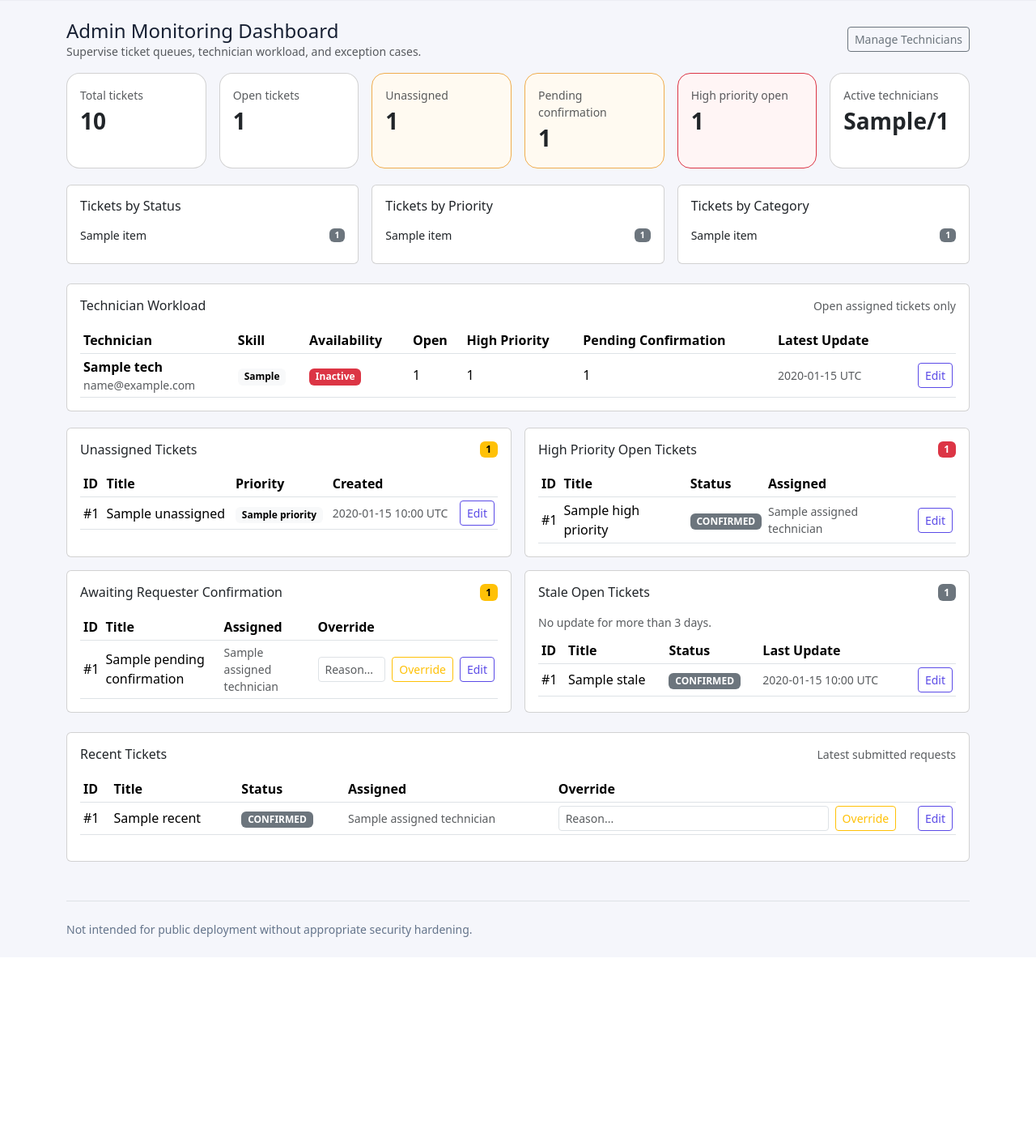
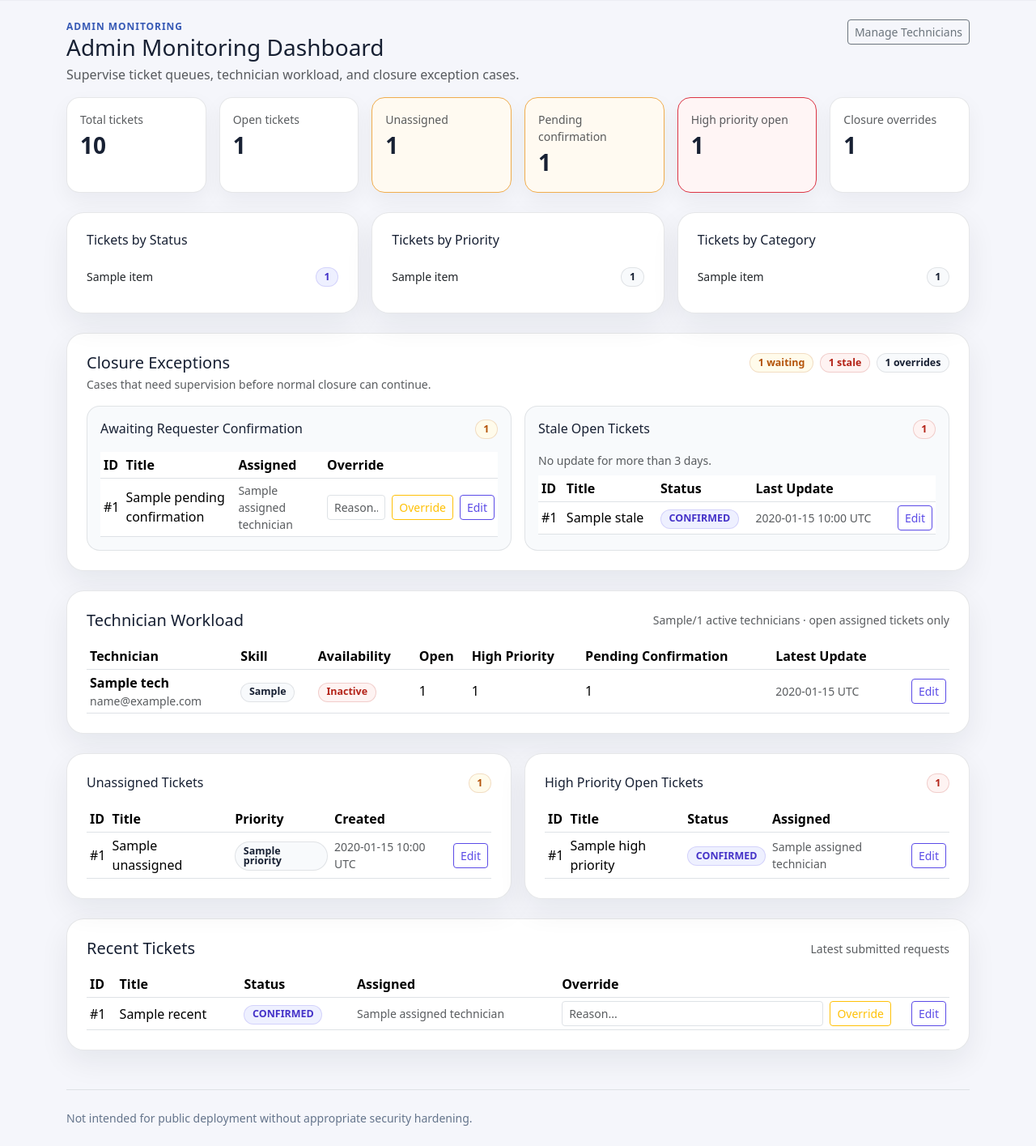
Before and after one commit to justin8ty/it-ticketer, a Flask app: template web/templates/admin_dashboard.html in a window 1280 px wide. Shown: the part 57-1472 px from the top of the page at 81% size. Before the commit the page ends 1214 px from the top, so only its background shows below. Run offline with Flask 3, Linux system fonts and the light colour scheme; the template is opened without the code that fills it: most values are stand-ins (such as "Sample title", 1, 10 or a date in 2020); parts of the project's set-up code (start-up, migrations or seed data) failed here and were passed over.

Commit message:
Redesign Admin Dashboard With Panel Layout

```diff
--- a/web/templates/admin_dashboard.html
+++ b/web/templates/admin_dashboard.html
@@ -1,75 +1,63 @@
 {% extends "base.html" %}
 {% block content %}
-<div class="d-flex justify-content-between align-items-center mb-3">
+<div class="page-header">
   <div>
-    <h1 class="h4 mb-0">Admin Monitoring Dashboard</h1>
-    <div class="text-muted small">Supervise ticket queues, technician workload, and exception cases.</div>
+    <div class="home-eyebrow">Admin monitoring</div>
+    <h1 class="h3 mb-1">Admin Monitoring Dashboard</h1>
+    <p class="text-muted mb-0">Supervise ticket queues, technician workload, and closure exception cases.</p>
   </div>
   <a class="btn btn-outline-secondary btn-sm" href="{{ url_for('admin_technicians') }}">Manage Technicians</a>
 </div>
 
-<div class="row g-3 admin-metric-grid">
+<div class="row g-3 admin-metric-grid mb-4">
   <div class="col-md-6 col-xl-2">
-    <div class="card h-100 admin-metric-card">
-      <div class="card-body">
+    <div class="metric-card h-100 p-3">
       <div class="text-muted small">Total tickets</div>
       <div class="fs-3 fw-semibold">{{ total }}</div>
     </div>
   </div>
-  </div>
   <div class="col-md-6 col-xl-2">
-    <div class="card h-100 admin-metric-card">
-      <div class="card-body">
+    <div class="metric-card h-100 p-3">
       <div class="text-muted small">Open tickets</div>
       <div class="fs-3 fw-semibold">{{ open_count }}</div>
     </div>
   </div>
-  </div>
   <div class="col-md-6 col-xl-2">
-    <div class="card h-100 admin-metric-card metric-alert">
-      <div class="card-body">
+    <div class="metric-card h-100 p-3 admin-metric-card metric-alert">
       <div class="text-muted small">Unassigned</div>
       <div class="fs-3 fw-semibold">{{ unassigned_count }}</div>
     </div>
   </div>
-  </div>
   <div class="col-md-6 col-xl-2">
-    <div class="card h-100 admin-metric-card metric-alert">
-      <div class="card-body">
+    <div class="metric-card h-100 p-3 admin-metric-card metric-alert">
       <div class="text-muted small">Pending confirmation</div>
       <div class="fs-3 fw-semibold">{{ pending_confirmation_count }}</div>
     </div>
   </div>
-  </div>
   <div class="col-md-6 col-xl-2">
-    <div class="card h-100 admin-metric-card metric-warning">
-      <div class="card-body">
+    <div class="metric-card h-100 p-3 admin-metric-card metric-warning">
       <div class="text-muted small">High priority open</div>
       <div class="fs-3 fw-semibold">{{ high_priority_count }}</div>
     </div>
   </div>
-  </div>
   <div class="col-md-6 col-xl-2">
-    <div class="card h-100 admin-metric-card">
-      <div class="card-body">
-        <div class="text-muted small">Active technicians</div>
-        <div class="fs-3 fw-semibold">{{ active_technicians }}/{{ techs|length }}</div>
-      </div>
+    <div class="metric-card h-100 p-3">
+      <div class="text-muted small">Closure overrides</div>
+      <div class="fs-3 fw-semibold">{{ override_count }}</div>
     </div>
   </div>
 </div>
 
-<div class="row g-3 mt-1">
+<div class="row g-3 mb-4">
   <div class="col-lg-4">
-    <div class="card h-100">
-      <div class="card-body">
-        <h2 class="h6">Tickets by Status</h2>
+    <div class="panel h-100">
+      <h2 class="h6 mb-3">Tickets by Status</h2>
       {% if status_breakdown %}
         <div class="list-group list-group-flush small">
           {% for item in status_breakdown %}
-              <div class="list-group-item px-0 d-flex justify-content-between align-items-center">
+            <div class="list-group-item px-0 d-flex justify-content-between align-items-center bg-transparent">
               <span>{{ item.label }}</span>
-                <span class="badge text-bg-secondary">{{ item.count }}</span>
+              <span class="status-chip primary">{{ item.count }}</span>
             </div>
           {% endfor %}
         </div>
@@ -78,18 +66,16 @@
       {% endif %}
     </div>
   </div>
-  </div>
 
   <div class="col-lg-4">
-    <div class="card h-100">
-      <div class="card-body">
-        <h2 class="h6">Tickets by Priority</h2>
+    <div class="panel h-100">
+      <h2 class="h6 mb-3">Tickets by Priority</h2>
       {% if priority_breakdown %}
         <div class="list-group list-group-flush small">
           {% for item in priority_breakdown %}
-              <div class="list-group-item px-0 d-flex justify-content-between align-items-center">
+            <div class="list-group-item px-0 d-flex justify-content-between align-items-center bg-transparent">
               <span>{{ item.label }}</span>
-                <span class="badge text-bg-secondary">{{ item.count }}</span>
+              <span class="status-chip">{{ item.count }}</span>
             </div>
           {% endfor %}
         </div>
@@ -98,18 +84,16 @@
       {% endif %}
     </div>
   </div>
-  </div>
 
   <div class="col-lg-4">
-    <div class="card h-100">
-      <div class="card-body">
-        <h2 class="h6">Tickets by Category</h2>
+    <div class="panel h-100">
+      <h2 class="h6 mb-3">Tickets by Category</h2>
       {% if category_breakdown %}
         <div class="list-group list-group-flush small">
           {% for item in category_breakdown %}
-              <div class="list-group-item px-0 d-flex justify-content-between align-items-center">
+            <div class="list-group-item px-0 d-flex justify-content-between align-items-center bg-transparent">
               <span>{{ item.label }}</span>
-                <span class="badge text-bg-secondary">{{ item.count }}</span>
+              <span class="status-chip">{{ item.count }}</span>
             </div>
           {% endfor %}
         </div>
@@ -119,162 +103,31 @@
     </div>
   </div>
 </div>
+
+<div class="panel mb-4">
+  <div class="d-flex justify-content-between align-items-start gap-3 mb-3 flex-wrap">
+    <div>
+      <h2 class="h5 mb-1">Closure Exceptions</h2>
+      <p class="text-muted small mb-0">Cases that need supervision before normal closure can continue.</p>
     </div>
-
-<div class="card mt-4">
-  <div class="card-body">
-    <div class="d-flex justify-content-between align-items-center mb-3">
-      <h2 class="h6 mb-0">Technician Workload</h2>
-      <div class="text-muted small">Open assigned tickets only</div>
-    </div>
-    {% if technician_workload %}
-      <div class="table-responsive">
-        <table class="table table-sm align-middle mb-0">
-          <thead>
-            <tr>
-              <th>Technician</th>
-              <th>Skill</th>
-              <th>Availability</th>
-              <th>Open</th>
-              <th>High Priority</th>
-              <th>Pending Confirmation</th>
-              <th>Latest Update</th>
-              <th></th>
-            </tr>
-          </thead>
-          <tbody>
-            {% for item in technician_workload %}
-              <tr>
-                <td>
-                  <div class="fw-semibold">{{ item.tech.name }}</div>
-                  <div class="text-muted small">{{ item.tech.email }}</div>
-                </td>
-                <td><span class="badge text-bg-light">{{ item.tech.skill_group }}</span></td>
-                <td>
-                  {% if item.tech.is_active %}
-                    <span class="badge text-bg-success">{{ item.tech.availability }}</span>
-                  {% else %}
-                    <span class="badge text-bg-danger">Inactive</span>
-                  {% endif %}
-                </td>
-                <td>{{ item.open_count }}</td>
-                <td>{{ item.high_priority_count }}</td>
-                <td>{{ item.pending_confirmation_count }}</td>
-                <td class="text-muted small">
-                  {% if item.latest_update %}{{ item.latest_update.strftime("%Y-%m-%d %H:%M") }} UTC{% else %}—{% endif %}
-                </td>
-                <td class="text-end">
-                  <a class="btn btn-sm btn-outline-primary" href="{{ url_for('admin_edit_technician', tech_id=item.tech.id) }}">Edit</a>
-                </td>
-              </tr>
-            {% endfor %}
-          </tbody>
-        </table>
-      </div>
-    {% else %}
-      <div class="text-muted small">No technicians available.</div>
-    {% endif %}
+    <div class="d-flex gap-2 flex-wrap">
+      <span class="status-chip warning">{{ pending_confirmation_count }} waiting</span>
+      <span class="status-chip danger">{{ stale_count }} stale</span>
+      <span class="status-chip">{{ override_count }} overrides</span>
     </div>
   </div>
 
-<div class="row g-3 mt-1">
+  <div class="row g-3">
     <div class="col-xl-6">
-    <div class="card h-100">
-      <div class="card-body">
+      <div class="verification-step h-100">
         <div class="d-flex justify-content-between align-items-center mb-3">
-          <h2 class="h6 mb-0">Unassigned Tickets</h2>
-          <span class="badge text-bg-warning">{{ unassigned_count }}</span>
-        </div>
-        {% if recent_unassigned %}
-          <div class="table-responsive">
-            <table class="table table-sm align-middle mb-0">
-              <thead>
-                <tr>
-                  <th>ID</th>
-                  <th>Title</th>
-                  <th>Priority</th>
-                  <th>Created</th>
-                  <th></th>
-                </tr>
-              </thead>
-              <tbody>
-                {% for t in recent_unassigned %}
-                  <tr>
-                    <td>#{{ t.id }}</td>
-                    <td>{{ t.issue_title }}</td>
-                    <td><span class="badge text-bg-light">{{ t.priority }}</span></td>
-                    <td class="text-muted small">{{ t.created_at.strftime("%Y-%m-%d %H:%M") }} UTC</td>
-                    <td class="text-end"><a class="btn btn-sm btn-outline-primary" href="{{ url_for('admin_edit_ticket', ticket_id=t.id) }}">Edit</a></td>
-                  </tr>
-                {% endfor %}
-              </tbody>
-            </table>
-          </div>
-        {% else %}
-          <div class="text-muted small">No unassigned open tickets.</div>
-        {% endif %}
-      </div>
-    </div>
-  </div>
-
-  <div class="col-xl-6">
-    <div class="card h-100">
-      <div class="card-body">
-        <div class="d-flex justify-content-between align-items-center mb-3">
-          <h2 class="h6 mb-0">High Priority Open Tickets</h2>
-          <span class="badge text-bg-danger">{{ high_priority_count }}</span>
-        </div>
-        {% if recent_high_priority %}
-          <div class="table-responsive">
-            <table class="table table-sm align-middle mb-0">
-              <thead>
-                <tr>
-                  <th>ID</th>
-                  <th>Title</th>
-                  <th>Status</th>
-                  <th>Assigned</th>
-                  <th></th>
-                </tr>
-              </thead>
-              <tbody>
-                {% for t in recent_high_priority %}
-                  <tr>
-                    <td>#{{ t.id }}</td>
-                    <td>{{ t.issue_title }}</td>
-                    <td><span class="badge text-bg-secondary">{{ t.status }}</span></td>
-                    <td class="text-muted small">{% if t.assigned_technician %}{{ t.assigned_technician.name }}{% else %}Unassigned{% endif %}</td>
-                    <td class="text-end"><a class="btn btn-sm btn-outline-primary" href="{{ url_for('admin_edit_ticket', ticket_id=t.id) }}">Edit</a></td>
-                  </tr>
-                {% endfor %}
-              </tbody>
-            </table>
-          </div>
-        {% else %}
-          <div class="text-muted small">No high priority open tickets.</div>
-        {% endif %}
-      </div>
-    </div>
-  </div>
-
-  <div class="col-xl-6">
-    <div class="card h-100">
-      <div class="card-body">
-        <div class="d-flex justify-content-between align-items-center mb-3">
-          <h2 class="h6 mb-0">Awaiting Requester Confirmation</h2>
-          <span class="badge text-bg-warning">{{ pending_confirmation_count }}</span>
+          <h3 class="h6 mb-0">Awaiting Requester Confirmation</h3>
+          <span class="status-chip warning">{{ pending_confirmation_count }}</span>
         </div>
         {% if recent_pending_confirmation %}
           <div class="table-responsive">
             <table class="table table-sm align-middle mb-0">
-              <thead>
-                <tr>
-                  <th>ID</th>
-                  <th>Title</th>
-                  <th>Assigned</th>
-                  <th>Override</th>
-                  <th></th>
-                </tr>
-              </thead>
+              <thead><tr><th>ID</th><th>Title</th><th>Assigned</th><th>Override</th><th></th></tr></thead>
               <tbody>
                 {% for t in recent_pending_confirmation %}
                   <tr>
@@ -283,9 +136,9 @@
                     <td class="text-muted small">{% if t.assigned_technician %}{{ t.assigned_technician.name }}{% else %}Unassigned{% endif %}</td>
                     <td>
                       {% if t.closure_override %}
-                        <span class="badge text-bg-warning">Enabled</span>
+                        <span class="status-chip warning">Enabled</span>
                       {% else %}
-                        <form class="d-flex gap-2 justify-content-end" method="post" action="{{ url_for('admin_override', ticket_id=t.id) }}">
+                        <form class="d-flex gap-2" method="post" action="{{ url_for('admin_override', ticket_id=t.id) }}">
                           <input class="form-control form-control-sm" name="reason" placeholder="Reason..." required>
                           <button class="btn btn-sm btn-outline-warning" type="submit">Override</button>
                         </form>
@@ -302,34 +155,24 @@
         {% endif %}
       </div>
     </div>
-  </div>
 
     <div class="col-xl-6">
-    <div class="card h-100">
-      <div class="card-body">
+      <div class="verification-step h-100">
         <div class="d-flex justify-content-between align-items-center mb-3">
-          <h2 class="h6 mb-0">Stale Open Tickets</h2>
-          <span class="badge text-bg-secondary">{{ stale_count }}</span>
+          <h3 class="h6 mb-0">Stale Open Tickets</h3>
+          <span class="status-chip danger">{{ stale_count }}</span>
         </div>
         <div class="text-muted small mb-2">No update for more than 3 days.</div>
         {% if recent_stale %}
           <div class="table-responsive">
             <table class="table table-sm align-middle mb-0">
-              <thead>
-                <tr>
-                  <th>ID</th>
-                  <th>Title</th>
-                  <th>Status</th>
-                  <th>Last Update</th>
-                  <th></th>
-                </tr>
-              </thead>
+              <thead><tr><th>ID</th><th>Title</th><th>Status</th><th>Last Update</th><th></th></tr></thead>
               <tbody>
                 {% for t in recent_stale %}
                   <tr>
                     <td>#{{ t.id }}</td>
                     <td>{{ t.issue_title }}</td>
-                    <td><span class="badge text-bg-secondary">{{ t.status }}</span></td>
+                    <td><span class="status-chip primary">{{ t.status }}</span></td>
                     <td class="text-muted small">{{ t.updated_at.strftime("%Y-%m-%d %H:%M") }} UTC</td>
                     <td class="text-end"><a class="btn btn-sm btn-outline-primary" href="{{ url_for('admin_edit_ticket', ticket_id=t.id) }}">Edit</a></td>
                   </tr>
@@ -345,37 +188,117 @@
   </div>
 </div>
 
-<div class="card mt-4">
-  <div class="card-body">
+<div class="panel mb-4">
+  <div class="d-flex justify-content-between align-items-center mb-3 flex-wrap gap-2">
+    <h2 class="h5 mb-0">Technician Workload</h2>
+    <div class="text-muted small">{{ active_technicians }}/{{ techs|length }} active technicians · open assigned tickets only</div>
+  </div>
+  {% if technician_workload %}
+    <div class="table-responsive">
+      <table class="table table-sm align-middle mb-0">
+        <thead>
+          <tr><th>Technician</th><th>Skill</th><th>Availability</th><th>Open</th><th>High Priority</th><th>Pending Confirmation</th><th>Latest Update</th><th></th></tr>
+        </thead>
+        <tbody>
+          {% for item in technician_workload %}
+            <tr>
+              <td><div class="fw-semibold">{{ item.tech.name }}</div><div class="text-muted small">{{ item.tech.email }}</div></td>
+              <td><span class="status-chip">{{ item.tech.skill_group }}</span></td>
+              <td>{% if item.tech.is_active %}<span class="status-chip success">{{ item.tech.availability }}</span>{% else %}<span class="status-chip danger">Inactive</span>{% endif %}</td>
+              <td>{{ item.open_count }}</td>
+              <td>{{ item.high_priority_count }}</td>
+              <td>{{ item.pending_confirmation_count }}</td>
+              <td class="text-muted small">{% if item.latest_update %}{{ item.latest_update.strftime("%Y-%m-%d %H:%M") }} UTC{% else %}—{% endif %}</td>
+              <td class="text-end"><a class="btn btn-sm btn-outline-primary" href="{{ url_for('admin_edit_technician', tech_id=item.tech.id) }}">Edit</a></td>
+            </tr>
+          {% endfor %}
+        </tbody>
+      </table>
+    </div>
+  {% else %}
+    <div class="text-muted small">No technicians available.</div>
+  {% endif %}
+</div>
+
+<div class="row g-3 mb-4">
+  <div class="col-xl-6">
+    <div class="panel h-100">
       <div class="d-flex justify-content-between align-items-center mb-3">
-      <h2 class="h6 mb-0">Recent Tickets</h2>
+        <h2 class="h6 mb-0">Unassigned Tickets</h2>
+        <span class="status-chip warning">{{ unassigned_count }}</span>
+      </div>
+      {% if recent_unassigned %}
+        <div class="table-responsive">
+          <table class="table table-sm align-middle mb-0">
+            <thead><tr><th>ID</th><th>Title</th><th>Priority</th><th>Created</th><th></th></tr></thead>
+            <tbody>
+              {% for t in recent_unassigned %}
+                <tr>
+                  <td>#{{ t.id }}</td>
+                  <td>{{ t.issue_title }}</td>
+                  <td><span class="status-chip">{{ t.priority }}</span></td>
+                  <td class="text-muted small">{{ t.created_at.strftime("%Y-%m-%d %H:%M") }} UTC</td>
+                  <td class="text-end"><a class="btn btn-sm btn-outline-primary" href="{{ url_for('admin_edit_ticket', ticket_id=t.id) }}">Edit</a></td>
+                </tr>
+              {% endfor %}
+            </tbody>
+          </table>
+        </div>
+      {% else %}
+        <div class="text-muted small">No unassigned open tickets.</div>
+      {% endif %}
+    </div>
+  </div>
+
+  <div class="col-xl-6">
+    <div class="panel h-100">
+      <div class="d-flex justify-content-between align-items-center mb-3">
+        <h2 class="h6 mb-0">High Priority Open Tickets</h2>
+        <span class="status-chip danger">{{ high_priority_count }}</span>
+      </div>
+      {% if recent_high_priority %}
+        <div class="table-responsive">
+          <table class="table table-sm align-middle mb-0">
+            <thead><tr><th>ID</th><th>Title</th><th>Status</th><th>Assigned</th><th></th></tr></thead>
+            <tbody>
+              {% for t in recent_high_priority %}
+                <tr>
+                  <td>#{{ t.id }}</td>
+                  <td>{{ t.issue_title }}</td>
+                  <td><span class="status-chip primary">{{ t.status }}</span></td>
+                  <td class="text-muted small">{% if t.assigned_technician %}{{ t.assigned_technician.name }}{% else %}Unassigned{% endif %}</td>
+                  <td class="text-end"><a class="btn btn-sm btn-outline-primary" href="{{ url_for('admin_edit_ticket', ticket_id=t.id) }}">Edit</a></td>
+                </tr>
+              {% endfor %}
+            </tbody>
+          </table>
+        </div>
+      {% else %}
+        <div class="text-muted small">No high priority open tickets.</div>
+      {% endif %}
+    </div>
+  </div>
+</div>
+
+<div class="panel">
+  <div class="d-flex justify-content-between align-items-center mb-3 flex-wrap gap-2">
+    <h2 class="h5 mb-0">Recent Tickets</h2>
     <div class="text-muted small">Latest submitted requests</div>
   </div>
   {% if recent %}
     <div class="table-responsive">
-        <table class="table table-sm align-middle">
-          <thead>
-            <tr>
-              <th>ID</th>
-              <th>Title</th>
-              <th>Status</th>
-              <th>Assigned</th>
-              <th>Override</th>
-              <th></th>
-            </tr>
-          </thead>
+      <table class="table table-sm align-middle mb-0">
+        <thead><tr><th>ID</th><th>Title</th><th>Status</th><th>Assigned</th><th>Override</th><th></th></tr></thead>
         <tbody>
           {% for t in recent %}
             <tr>
               <td>#{{ t.id }}</td>
               <td>{{ t.issue_title }}</td>
-                <td><span class="badge text-bg-secondary">{{ t.status }}</span></td>
-                <td class="text-muted small">
-                  {% if t.assigned_technician %}{{ t.assigned_technician.name }}{% else %}Unassigned{% endif %}
-                </td>
+              <td><span class="status-chip primary">{{ t.status }}</span></td>
+              <td class="text-muted small">{% if t.assigned_technician %}{{ t.assigned_technician.name }}{% else %}Unassigned{% endif %}</td>
               <td>
                 {% if t.closure_override %}
-                    <span class="badge text-bg-warning">Enabled</span>
+                  <span class="status-chip warning">Enabled</span>
                 {% else %}
                   <form class="d-flex gap-2" method="post" action="{{ url_for('admin_override', ticket_id=t.id) }}">
                     <input class="form-control form-control-sm" name="reason" placeholder="Reason..." required>
@@ -383,9 +306,7 @@
                   </form>
                 {% endif %}
               </td>
-                <td class="text-end">
-                  <a class="btn btn-sm btn-outline-primary" href="{{ url_for('admin_edit_ticket', ticket_id=t.id) }}">Edit</a>
-                </td>
+              <td class="text-end"><a class="btn btn-sm btn-outline-primary" href="{{ url_for('admin_edit_ticket', ticket_id=t.id) }}">Edit</a></td>
             </tr>
           {% endfor %}
         </tbody>
@@ -395,5 +316,4 @@
     <div class="text-muted">No tickets yet.</div>
   {% endif %}
 </div>
-</div>
 {% endblock %}
```
Lines whose indentation alone changed are shown as unchanged.
